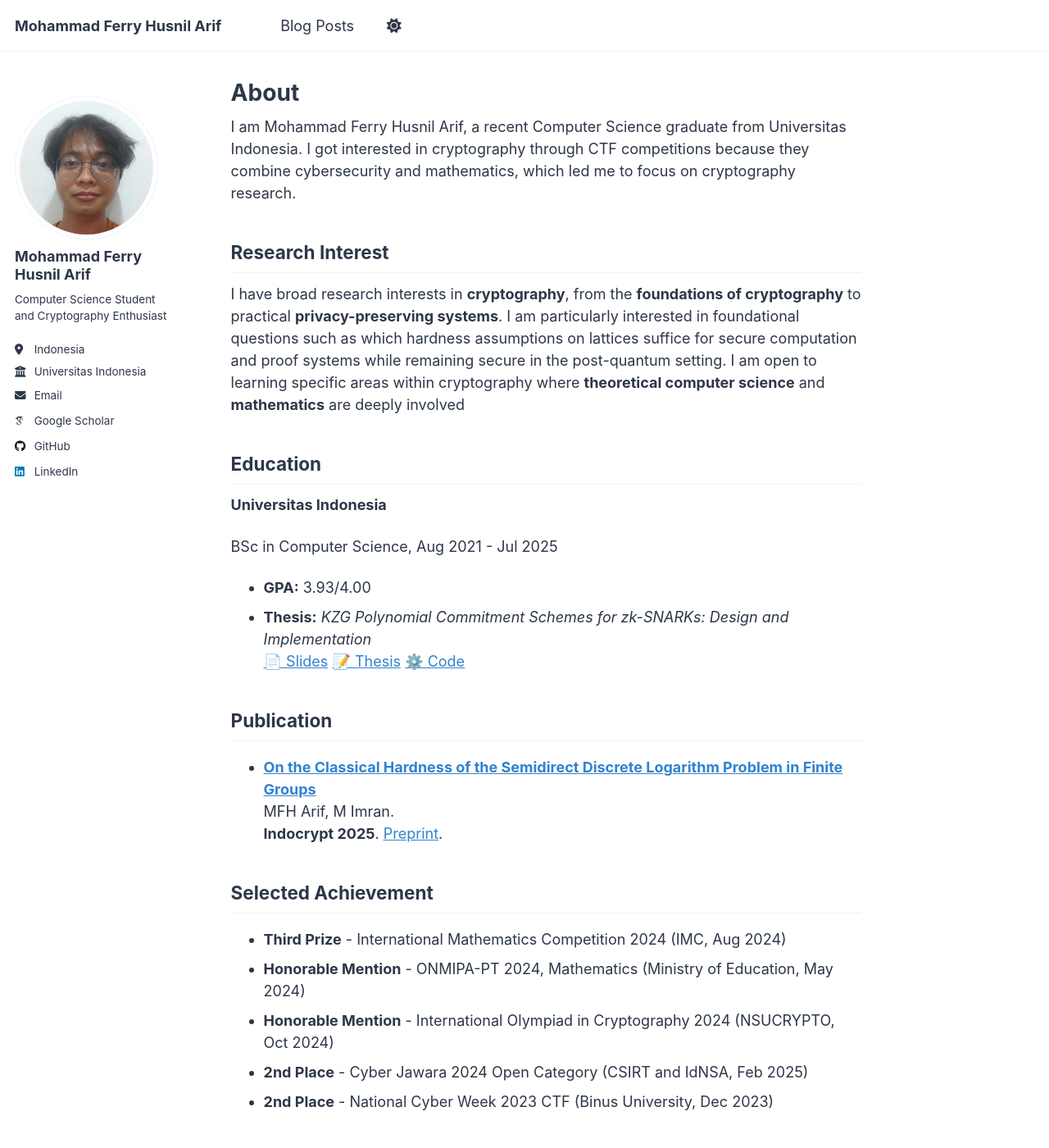
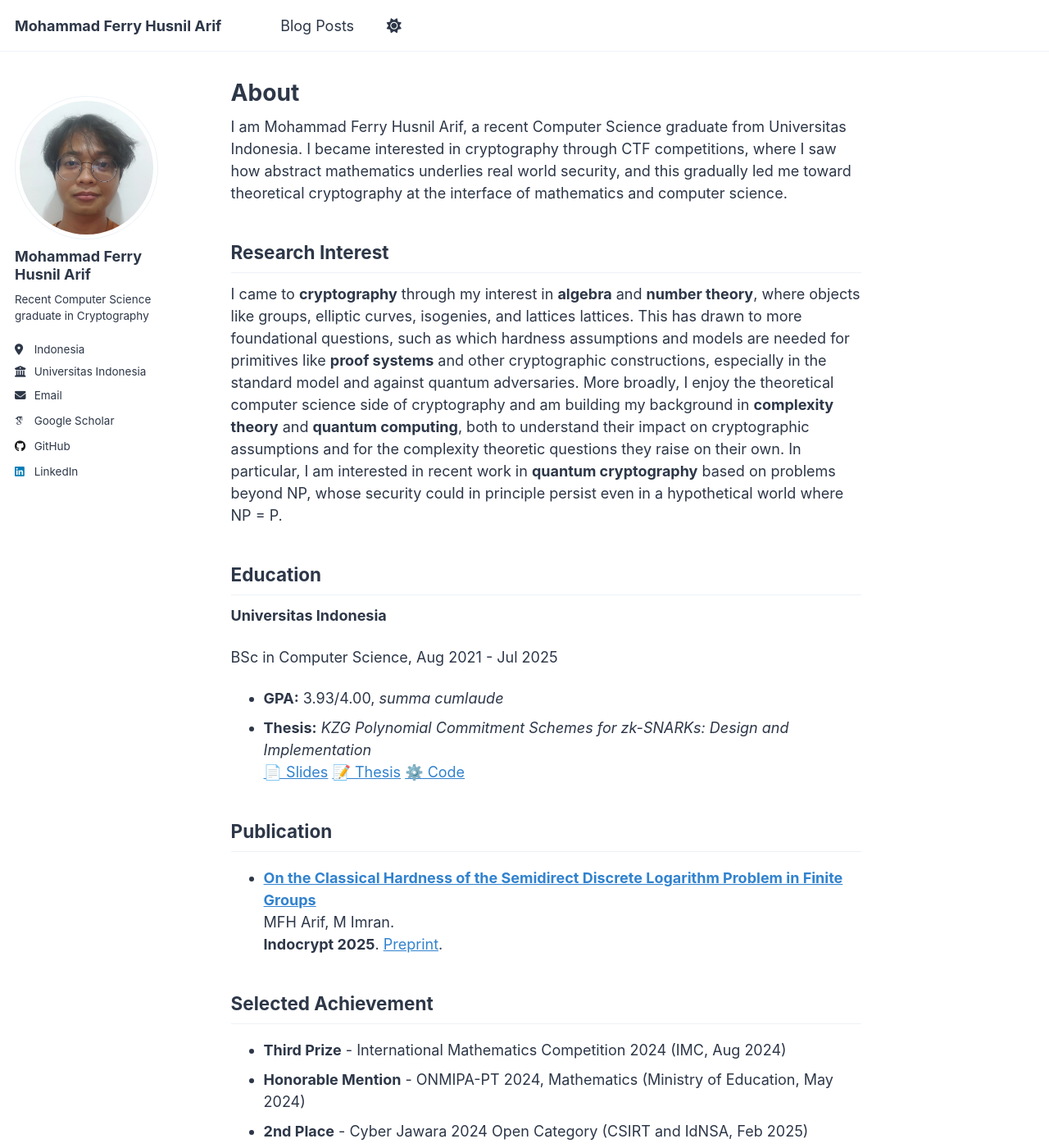
Before and after one commit to swusjask/swusjask.github.io, a Jekyll site: the page built from _pages/about.md, in a window 1280 px wide and 1400 px high. Shown: the whole window at 82% size. Built offline with Jekyll 4.4.1, drawn with Linux system fonts in a browser that asks for light colours; some web fonts are replaced; a script that is not in the unit is left out.

Commit message:
edit content

```diff
--- a/_config.yml
+++ b/_config.yml
@@ -26,7 +26,7 @@ author:
   avatar           : "profile.png"
   name             : "Mohammad Ferry Husnil Arif"
   pronouns         : # example: "she/her"
-  bio              : "Computer Science Student and Cryptography Enthusiast"
+  bio              : "Recent Computer Science graduate in Cryptography"
   location         : "Indonesia"
   employer         : "Universitas Indonesia"
   uri              : # URL
--- a/_pages/about.md
+++ b/_pages/about.md
@@ -7,11 +7,11 @@ redirect_from:
   - /about.html
 ---
 
-I am Mohammad Ferry Husnil Arif, a recent Computer Science graduate from Universitas Indonesia. I got interested in cryptography through CTF competitions because they combine cybersecurity and mathematics, which led me to focus on cryptography research.
+I am Mohammad Ferry Husnil Arif, a recent Computer Science graduate from Universitas Indonesia. I became interested in cryptography through CTF competitions, where I saw how abstract mathematics underlies real world security, and this gradually led me toward theoretical cryptography at the interface of mathematics and computer science.
 
 ## Research Interest
 
-I have broad research interests in **cryptography**, from the **foundations of cryptography** to practical **privacy-preserving systems**. I am particularly interested in foundational questions such as which hardness assumptions on lattices suffice for secure computation and proof systems while remaining secure in the post-quantum setting. I am open to learning specific areas within cryptography where **theoretical computer science** and **mathematics** are deeply involved
+I came to **cryptography** through my interest in **algebra** and **number theory**, where objects like groups, elliptic curves, isogenies, and lattices lattices. This has drawn to more foundational questions, such as which hardness assumptions and models are needed for primitives like **proof systems** and other cryptographic constructions, especially in the standard model and against quantum adversaries. More broadly, I enjoy the theoretical computer science side of cryptography and am building my background in **complexity theory** and **quantum computing**, both to understand their impact on cryptographic assumptions and for the complexity theoretic questions they raise on their own. In particular, I am interested in recent work in **quantum cryptography** based on problems beyond NP, whose security could in principle persist even in a hypothetical world where NP = P.
 
 ## Education
 
@@ -19,7 +19,7 @@ I have broad research interests in **cryptography**, from the **foundations of c
 
 BSc in Computer Science, Aug 2021 - Jul 2025
 
-- **GPA:** 3.93/4.00
+- **GPA:** 3.93/4.00, *summa cumlaude*
 - **Thesis:** *KZG Polynomial Commitment Schemes for zk-SNARKs: Design and Implementation*
   [📄 Slides](https://swusjask.github.io/assets/pdf/thesis-slides.pdf)
   [📝 Thesis](https://swusjask.github.io/assets/pdf/thesis.pdf)
@@ -35,6 +35,5 @@ BSc in Computer Science, Aug 2021 - Jul 2025
 
 - **Third Prize** - International Mathematics Competition 2024 (IMC, Aug 2024)
 - **Honorable Mention** - ONMIPA-PT 2024, Mathematics (Ministry of Education, May 2024)
-- **Honorable Mention** - International Olympiad in Cryptography 2024 (NSUCRYPTO, Oct 2024)
 - **2nd Place** - Cyber Jawara 2024 Open Category (CSIRT and IdNSA, Feb 2025)
 - **2nd Place** - National Cyber Week 2023 CTF (Binus University, Dec 2023)
```
